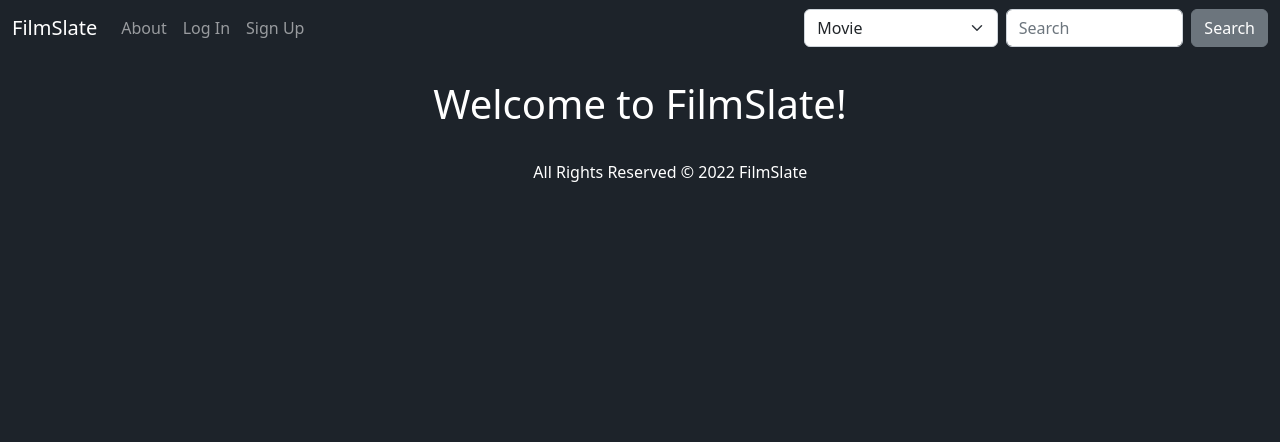
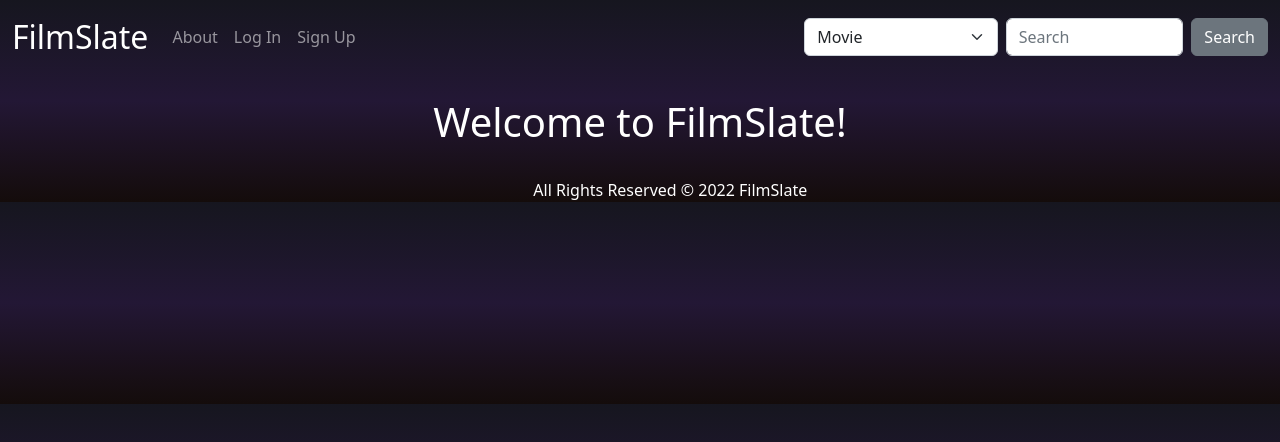
Before and after one commit to joeyfasanelli/FilmSlate, a Django app: page / in a window 1280 px wide; the page is wider, and only the part inside the window is pictured. Shown: the top 442 px of that part. Run offline with Django 4.2, Linux system fonts and the light colour scheme; data that the repository does not hold is empty; some libraries are stand-ins or nearby versions.

Commit message:
update everything

```diff
--- a/main_app/static/css/style.css
+++ b/main_app/static/css/style.css
@@ -0,0 +1,4 @@
+    .image-hover:hover {
+        filter: brightness(120%);
+        transition: filter 0.3s ease;
+    }
--- a/main_app/templates/base.html
+++ b/main_app/templates/base.html
@@ -12,11 +12,11 @@
     <link href="https://cdn.jsdelivr.net/npm/bootstrap@5.2.2/dist/css/bootstrap.min.css" rel="stylesheet" integrity="sha384-Zenh87qX5JnK2Jl0vWa8Ck2rdkQ2Bzep5IDxbcnCeuOxjzrPF/et3URy9Bv1WTRi" crossorigin="anonymous">
     <script src="https://cdnjs.cloudflare.com/ajax/libs/bootstrap/5.2.2/js/bootstrap.bundle.min.js" integrity="sha512-BOsvKbLb0dB1IVplOL9ptU1EYA+LuCKEluZWRUYG73hxqNBU85JBIBhPGwhQl7O633KtkjMv8lvxZcWP+N3V3w==" crossorigin="anonymous" referrerpolicy="no-referrer"></script>
   </head>
-  <body class="text-white" style="background-color: rgb(29,35,42);">
+  <body class="text-white" style="background-image: linear-gradient(rgb(22, 22, 31), #231735, #140c0b);">
     <header >
     <nav class="navbar navbar-expand-lg navbar-dark shadow-5-strong">
   <div class="container-fluid">
-    <a class="navbar-brand" href="/">FilmSlate</a>
+    <a class="navbar-brand" style="font-size: 32px;" href="/">FilmSlate</a>
     <button class="navbar-toggler" type="button" data-bs-toggle="collapse" data-bs-target="#navbarColor01" aria-controls="navbarColor01" aria-expanded="false" aria-label="Toggle navigation">
       <span class="navbar-toggler-icon"></span>
     </button>
--- a/main_app/templates/home.html
+++ b/main_app/templates/home.html
@@ -15,34 +15,20 @@
         for (let i=0; i<data.results.length; i++){
             var mainDiv = document.createElement("div");
             mainDiv.setAttribute("class", "card text-black border-secondary");
-            mainDiv.setAttribute("style", "width: 18rem; margin: 20px; padding: 0px");
+            mainDiv.setAttribute("style", "width: 18rem; margin: 0 auto 30px; padding: 0px");
+            mainDiv.classList.add("image-hover");
             var img = document.createElement("img");
-            img.setAttribute("src", "https://image.tmdb.org/t/p/w200" + data.results[i].poster_path);
+            img.setAttribute("src", "https://image.tmdb.org/t/p/w500" + data.results[i].poster_path);
             img.setAttribute("class", "card-img-top rounded");
             img.setAttribute("alt", "...");
             var body = document.createElement("div");
-            // body.setAttribute("class", "card-body");
             var title = document.createElement("h5");
-            // title.setAttribute("class", "card-title");
-            // if (data.results[i].name) {
-            //     title.innerHTML = data.results[i].name;
-            // } else {
-            //     title.innerHTML = data.results[i].title;
-            // }
             var text = document.createElement("p");
-            // text.setAttribute("class", "card-text text-black");
-            // text.innerHTML = data.results[i].overview;
             var link = document.createElement("a");
-            // from the trending API section of TMDB
             link.setAttribute("href", "/" + data.results[i].media_type + "/" + data.results[i].id + "/");
             link.setAttribute("class", "stretched-link");
-            // link.setAttribute("class", "btn btn-secondary");
-            // link.innerHTML = "View Details";
-            // body.appendChild(title);
-            // body.appendChild(text);
             mainDiv.appendChild(link);
             mainDiv.appendChild(img);
-            // mainDiv.appendChild(body);
             document.getElementById("trendings").appendChild(mainDiv);
         }
     })
```
Also changed, not shown: filmslate/settings.py (+3 -4 lines), main_app/templates/results.html (+8 -11 lines), package-lock.json, 1 other file.
